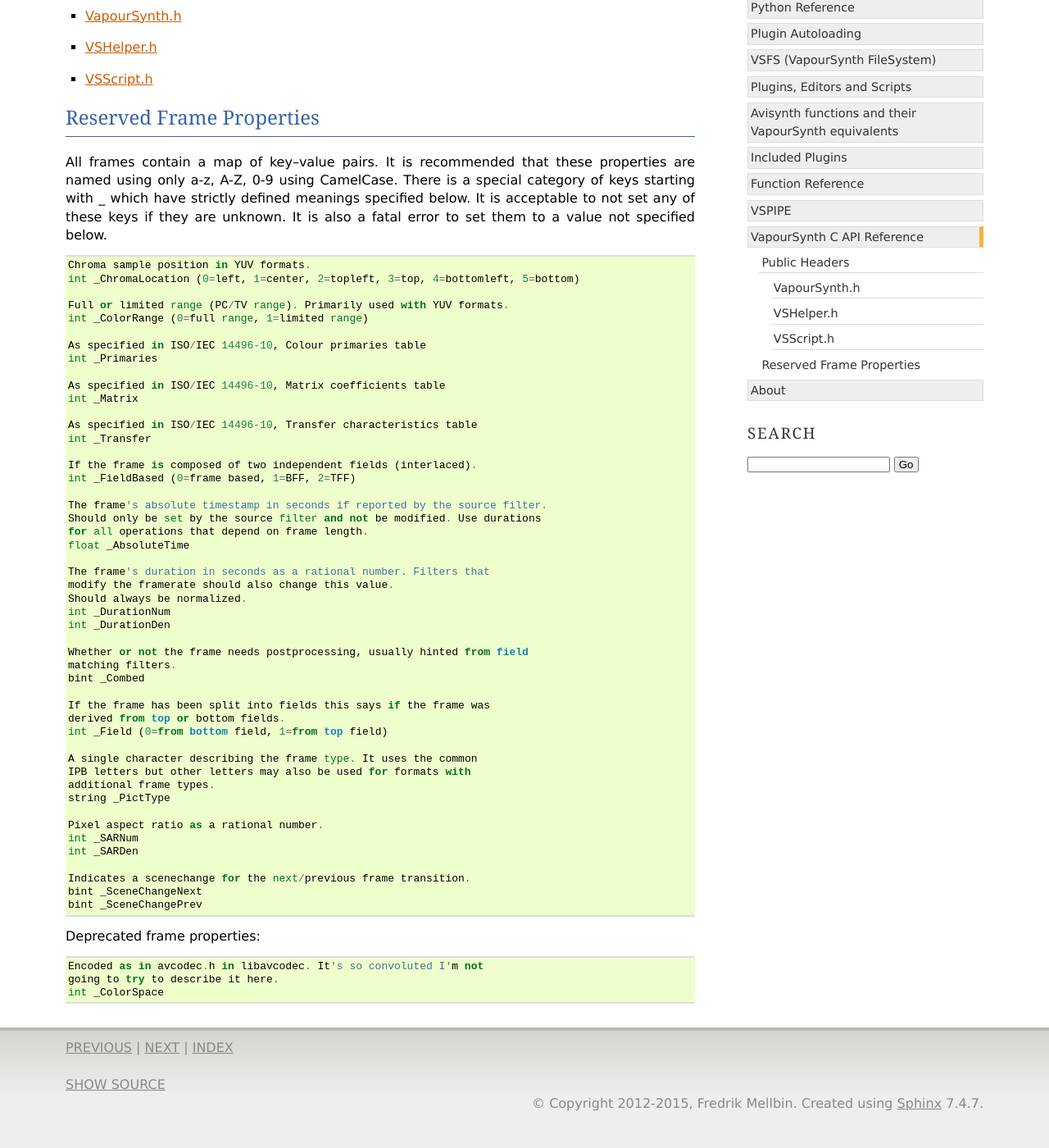
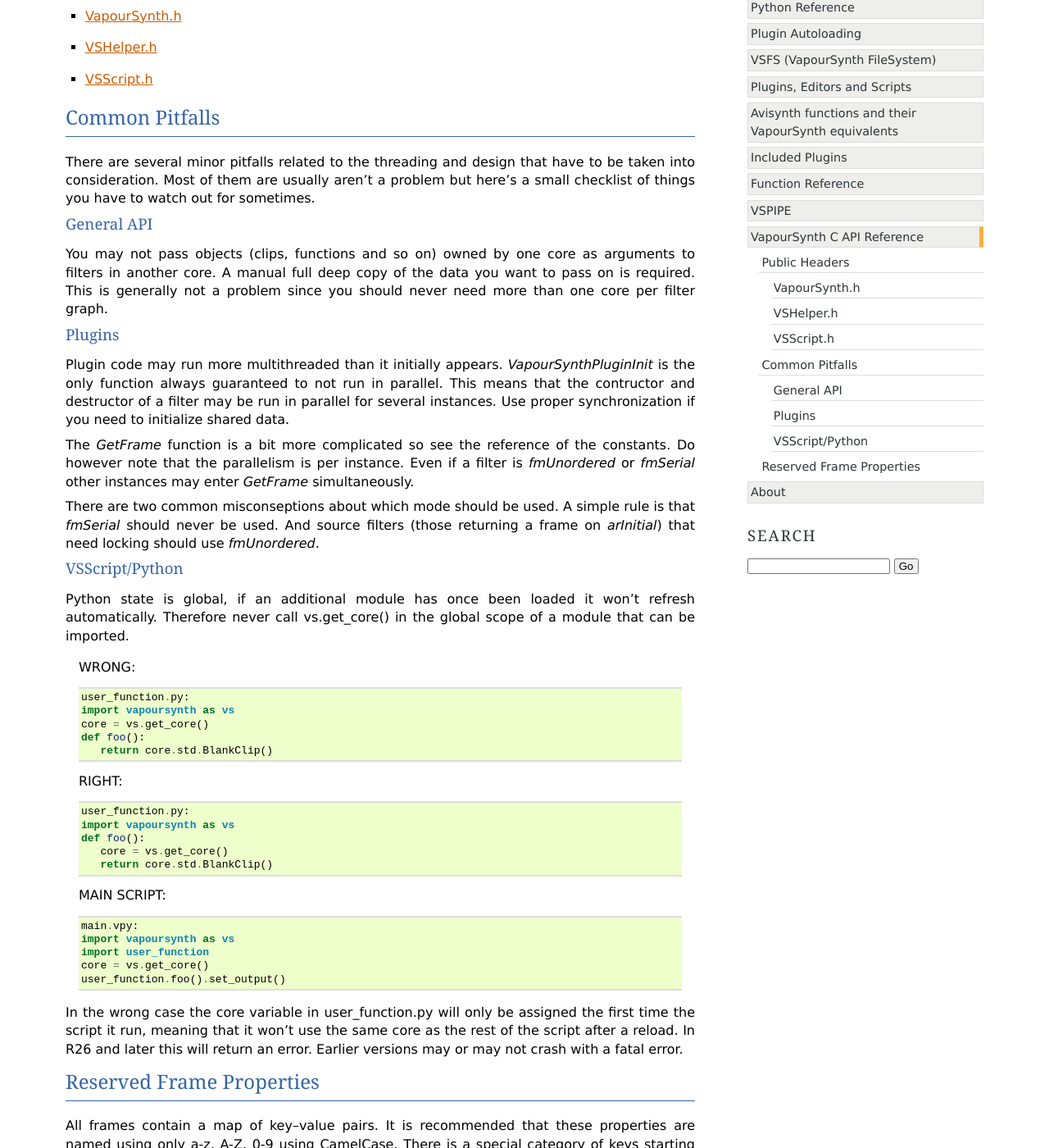
Before and after one commit to vapoursynth/vapoursynth, a Sphinx documentation site: the page built from doc/apireference.rst, in a window 1280 px wide and 1400 px high, scrolled down 279 px. Shown: the whole window at 82% size. Built offline with Sphinx 7.4.7, drawn with Linux system fonts in a browser that asks for light colours; formulas are drawn with MathJax 3; before the commit the page ends 1646 px from its top, so only the background shows below that.

Commit message:
Add notes about some common pitfalls

```diff
--- a/doc/apireference.rst
+++ b/doc/apireference.rst
@@ -12,6 +12,54 @@
    :glob:
 
    api/*
+
+Common Pitfalls
+###############
+
+There are several minor pitfalls related to the threading and design that have to be taken into consideration. Most of them are usually aren't a problem but here's a small checklist of things you have to watch out for sometimes.
+
+General API
+-----------
+You may not pass objects (clips, functions and so on) owned by one core as arguments to filters in another core. A manual full deep copy of the data you want to pass on is required. This is generally not a problem since you should never need more than one core per filter graph.
+
+Plugins
+-------
+Plugin code may run more multithreaded than it initially appears. *VapourSynthPluginInit* is the only function always guaranteed to not run in parallel. This means that the contructor and destructor of a filter may be run in parallel for several instances. Use proper synchronization if you need to initialize shared data.
+
+The *GetFrame* function is a bit more complicated so see the reference of the constants. Do however note that the parallelism is per instance. Even if a filter is *fmUnordered* or *fmSerial* other instances may enter *GetFrame* simultaneously.
+
+There are two common misconseptions about which mode should be used. A simple rule is that *fmSerial* should never be used. And source filters (those returning a frame on *arInitial*) that need locking should use *fmUnordered*.
+
+VSScript/Python
+---------------
+Python state is global, if an additional module has once been loaded it won't refresh automatically. Therefore never call vs.get_core() in the global scope of a module that can be imported.
+
+   WRONG::
+
+      user_function.py:
+      import vapoursynth as vs
+      core = vs.get_core()
+      def foo():
+         return core.std.BlankClip()
+
+   RIGHT::
+
+      user_function.py:
+      import vapoursynth as vs
+      def foo():
+         core = vs.get_core()
+         return core.std.BlankClip()
+
+   MAIN SCRIPT::
+
+      main.vpy:
+      import vapoursynth as vs
+      import user_function
+      core = vs.get_core()
+      user_function.foo().set_output()
+
+In the wrong case the core variable in user_function.py will only be assigned the first time the script it run, meaning that it won't use the same core as the rest of the script after a reload.
+In R26 and later this will return an error. Earlier versions may or may not crash with a fatal error.
 
 Reserved Frame Properties
 #########################
```
